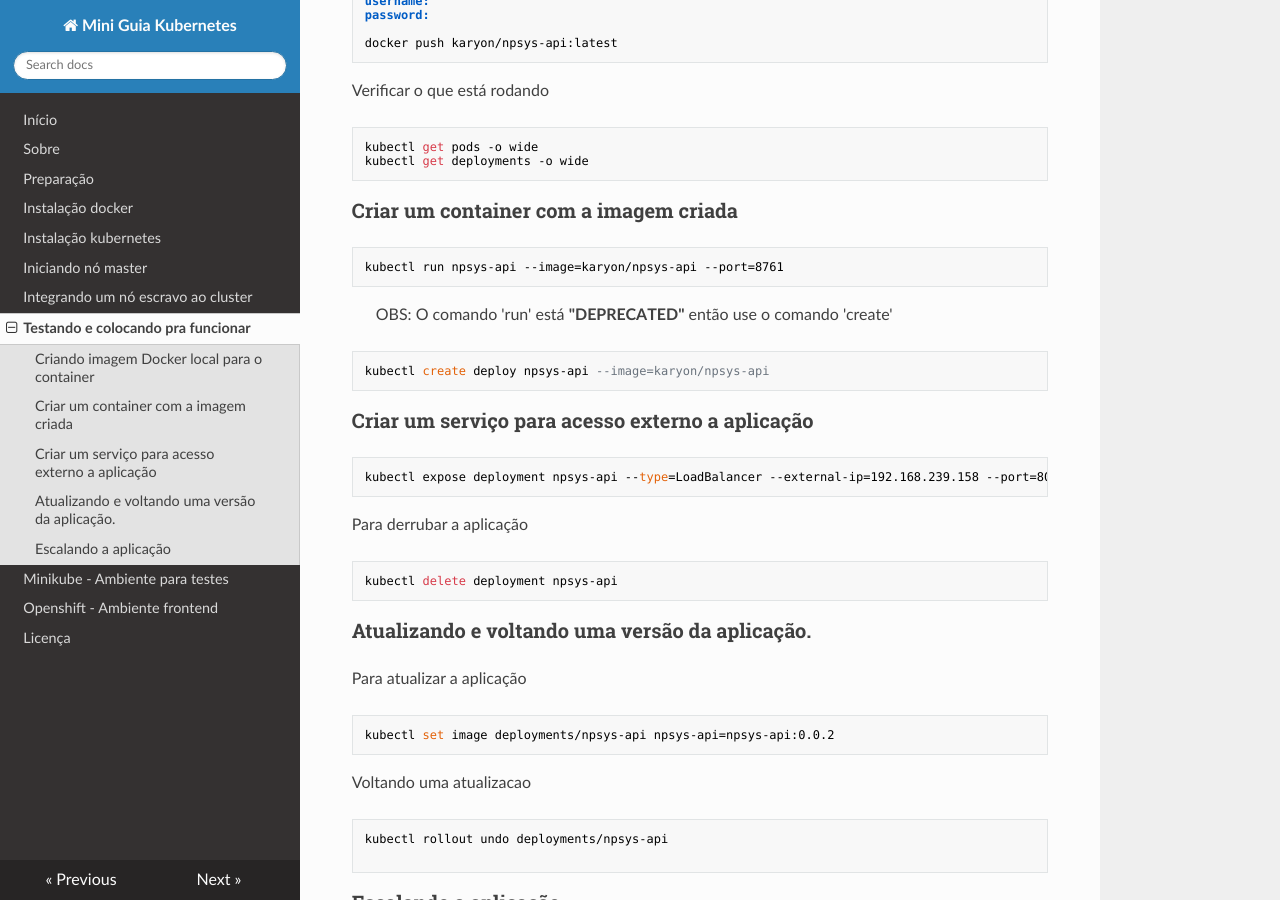
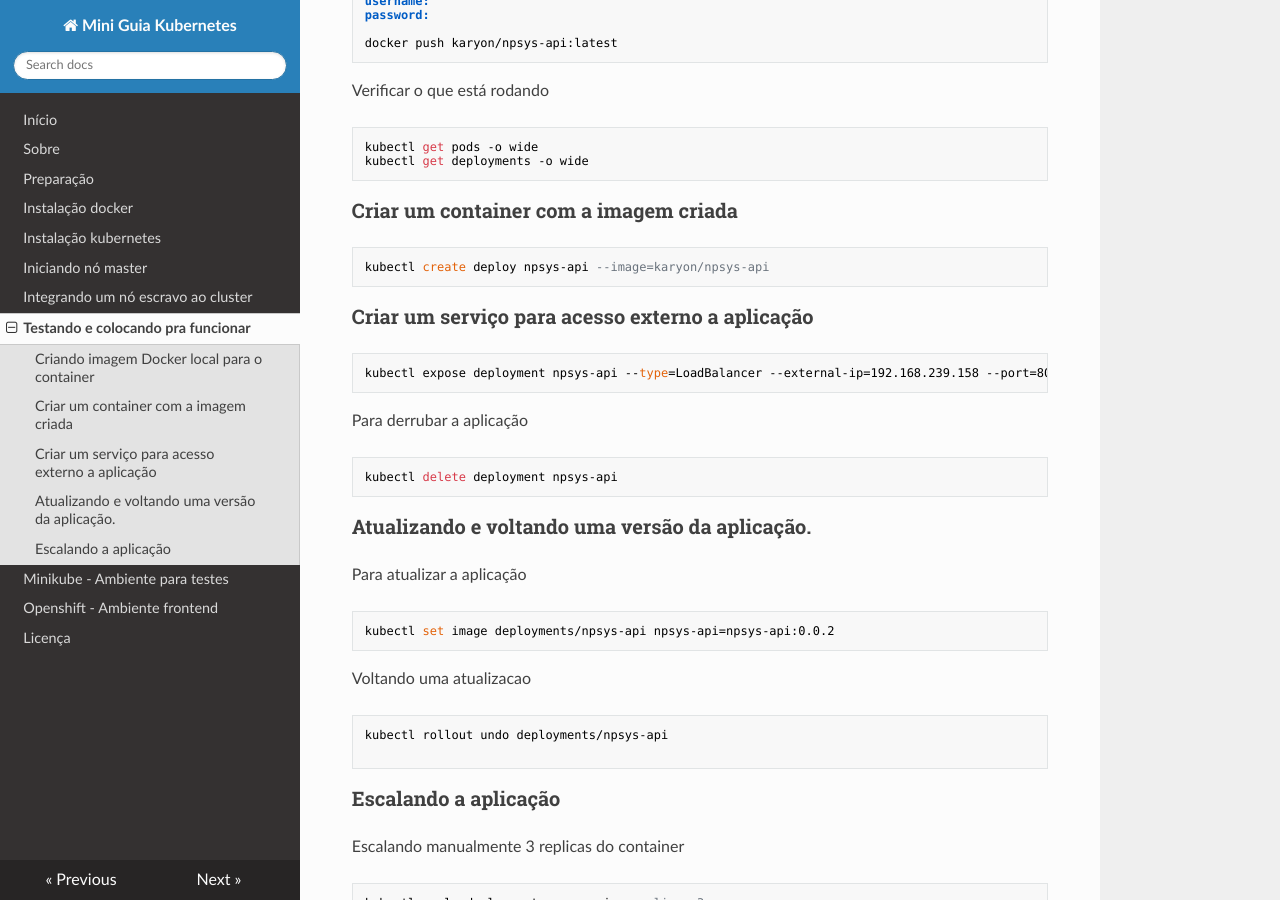
Before and after one commit to celsonery/kubernetes-docs, an MkDocs documentation site: the page built from docs/08-running.md, in a window 1280 px wide and 900 px high, scrolled down 562 px. Built offline with MkDocs 1.6.1, drawn with Linux system fonts in a browser that asks for light colours; nearby versions of some CDN libraries.

Commit message:
atualizacao

````diff
--- a/docs/08-running.md
+++ b/docs/08-running.md
@@ -16,7 +16,7 @@ Gerar a imagem
 docker image build -t karyon/npsys-api .
 ```
 
-Subir para o dockerhub ou [Crie um servidor de respositório local](server-registry-local.md)
+Subir para o dockerhub ou [Crie um servidor de respositório local](11-server-registry-local.md)
 ```
 docker login
 
@@ -33,10 +33,6 @@ kubectl get deployments -o wide
 ```
 
 ### Criar um container com a imagem criada
-```
-kubectl run npsys-api --image=karyon/npsys-api --port=8761
-```
-> OBS: O comando 'run' está **"DEPRECATED"** então use o comando 'create'
 ```
 kubectl create deploy npsys-api --image=karyon/npsys-api
 ```
````
Also changed, not shown: docs/11-server-registry-local.md (renamed from docs/server-registry-local.md).
